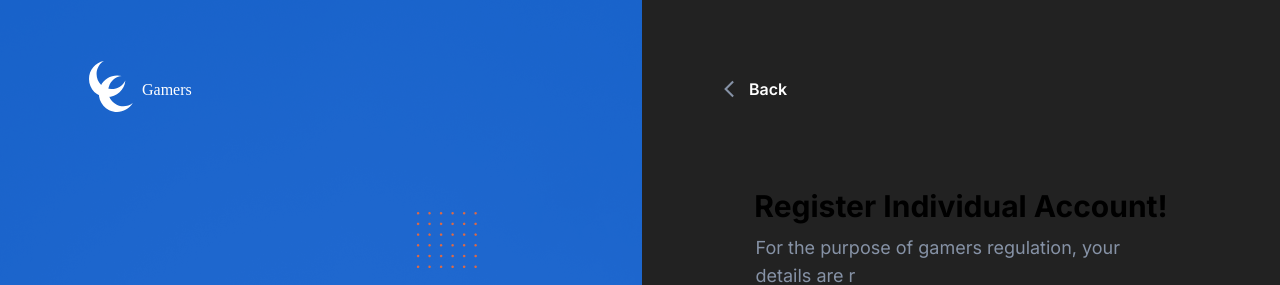
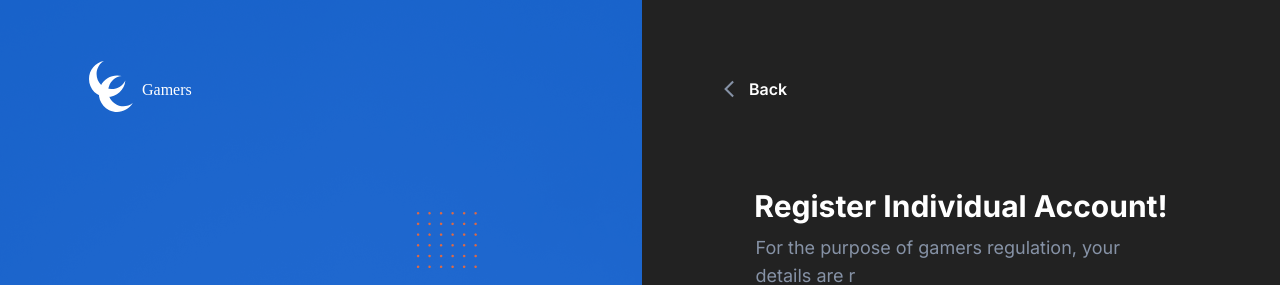
Before and after one commit to wesam-abutuaimeh/Gamers, a React (Create React App) app: page / in a window 1280 px wide. Shown: the top 285 px of the page. Built offline with nearby package versions, Linux system fonts and the light colour scheme; no server answers.

Commit message:
Fix hero h1 mode Colors

```diff
--- a/src/pages/SignUp/style.css
+++ b/src/pages/SignUp/style.css
@@ -41,7 +41,6 @@
   margin-top: 89px;
 }
 .sign__up__container .right__side h1 {
-  color: #000;
   font-size: 30px;
   font-weight: 700;
   text-align: center;
```
